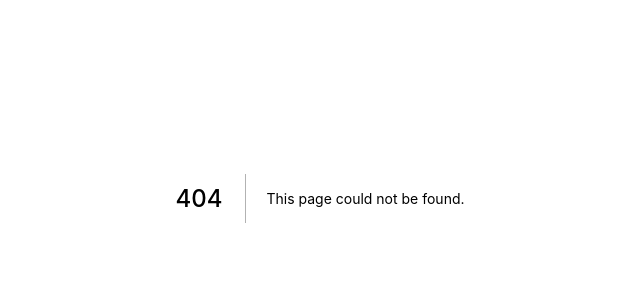
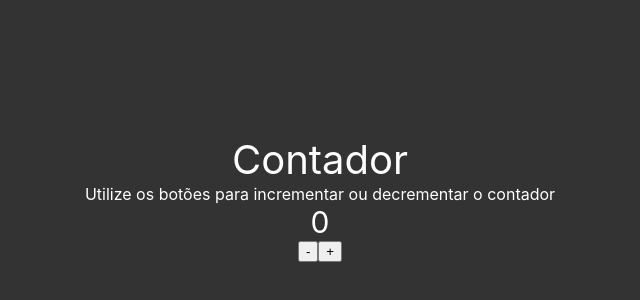
Before and after one commit to diegowinter/curso-next.js-react, a Next.js app in the folder exercicios/: page /estado/contador in a window 1280 px wide. Before the commit this address had no page. Shown: the part 202-502 px from the top of the page, without its empty margins (320-960 px from the left). Built offline with nearby package versions, Linux system fonts and the light colour scheme.

Commit message:
desafio contador

```diff
--- /dev/null
+++ b/exercicios/pages/estado/contador.jsx
@@ -0,0 +1,28 @@
+import { useState } from "react"
+
+export default function contador() {
+  const [count, setCount] = useState(0);
+
+  const incrementar = () => setCount(count + 1);
+  const decrementar = () => count > 0 ? setCount(count - 1) : setCount(count);
+
+  return (
+    <div style={{
+      backgroundColor: '#333',
+      color: '#fff',
+      height: '100vh',
+      display: 'flex',
+      flexDirection: 'column',
+      alignItems: 'center',
+      justifyContent: 'center',
+    }}>
+      <span style={{ fontSize: 40 }}>Contador</span>
+      <span>Utilize os botões para incrementar ou decrementar o contador</span>
+      <span style={{ fontSize: 30 }}>{count}</span>
+      <div>
+        <button onClick={decrementar}>-</button>
+        <button onClick={incrementar}>+</button>
+      </div>
+    </div>
+  );
+}
```
